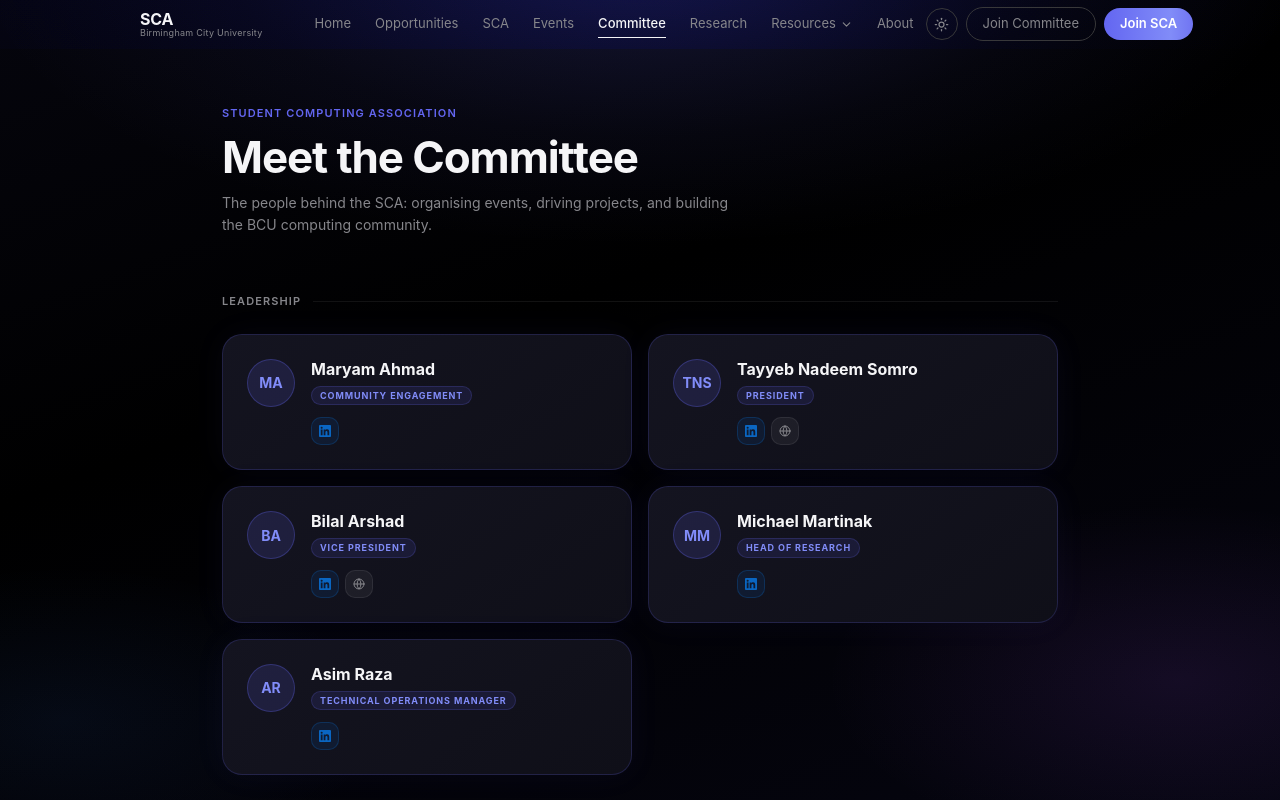
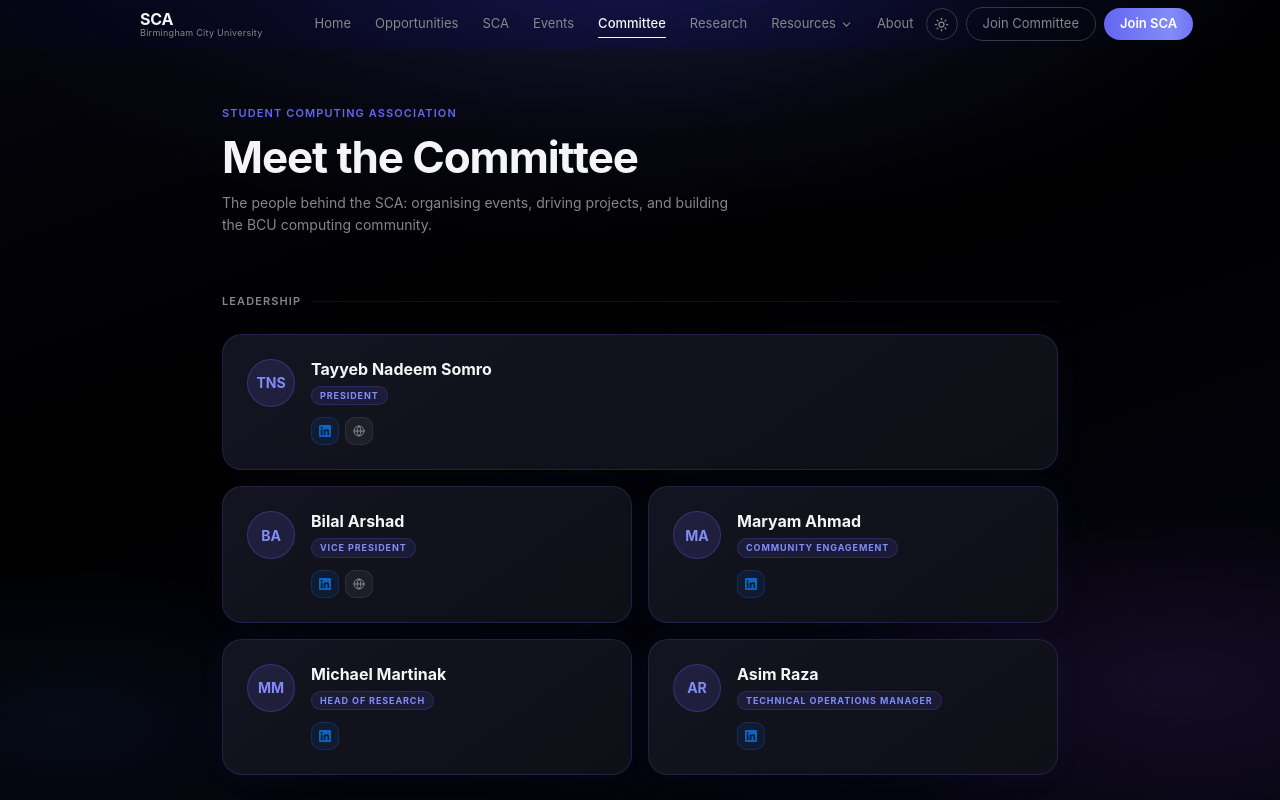
Before and after one commit to uffbilxl/sca, a Next.js app: page /committee in a window 1280 px wide. Shown: the top 800 px of the page. Built offline with nearby package versions, Linux system fonts and the light colour scheme.

Commit message:
Reorder leadership: Tayyeb on top, Bilal/Maryam then Michael/Asim

```diff
--- a/src/app/committee/page.tsx
+++ b/src/app/committee/page.tsx
@@ -22,11 +22,6 @@ interface Section {
 /* ── Data ──────────────────────────────────────────────────── */
 const LEADERSHIP: Person[] = [
   {
-    name: 'Maryam Ahmad',
-    role: 'Community Engagement',
-    linkedin: 'https://www.linkedin.com/in/maryam-a-259297235',
-  },
-  {
     name: 'Tayyeb Nadeem Somro',
     role: 'President',
     linkedin: 'https://www.linkedin.com/in/tayyeb-nadeem-somro/',
@@ -37,6 +32,11 @@ const LEADERSHIP: Person[] = [
     role: 'Vice President',
     linkedin: 'https://www.linkedin.com/in/bilal-arshad-4a07812b4/',
     website: 'https://bilalarshad.co.uk',
+  },
+  {
+    name: 'Maryam Ahmad',
+    role: 'Community Engagement',
+    linkedin: 'https://www.linkedin.com/in/maryam-a-259297235',
   },
   {
     name: 'Michael Martinak',
@@ -363,7 +363,7 @@ export default function CommitteePage() {
               initial={{ opacity: 0, y: 16 }}
               animate={{ opacity: 1, y: 0 }}
               transition={{ duration: 0.4, delay: i * 0.1, ease: [0.25, 0.46, 0.45, 0.94] }}
-              className="flex items-start gap-4 p-6 rounded-2xl"
+              className={`flex items-start gap-4 p-6 rounded-2xl ${i === 0 ? 'sm:col-span-2' : ''}`}
               style={{
                 background: 'var(--card-gradient)',
                 border: '1px solid rgba(99,102,241,0.2)',
```
